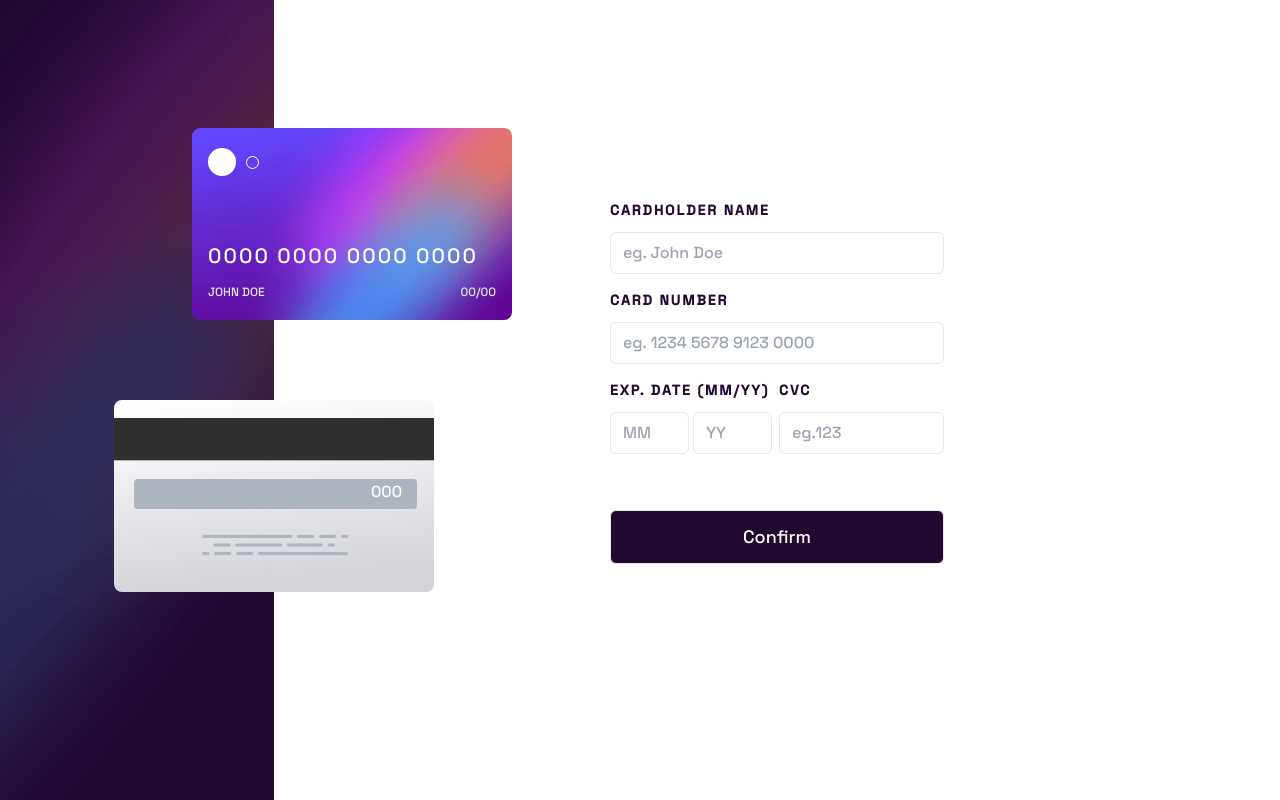
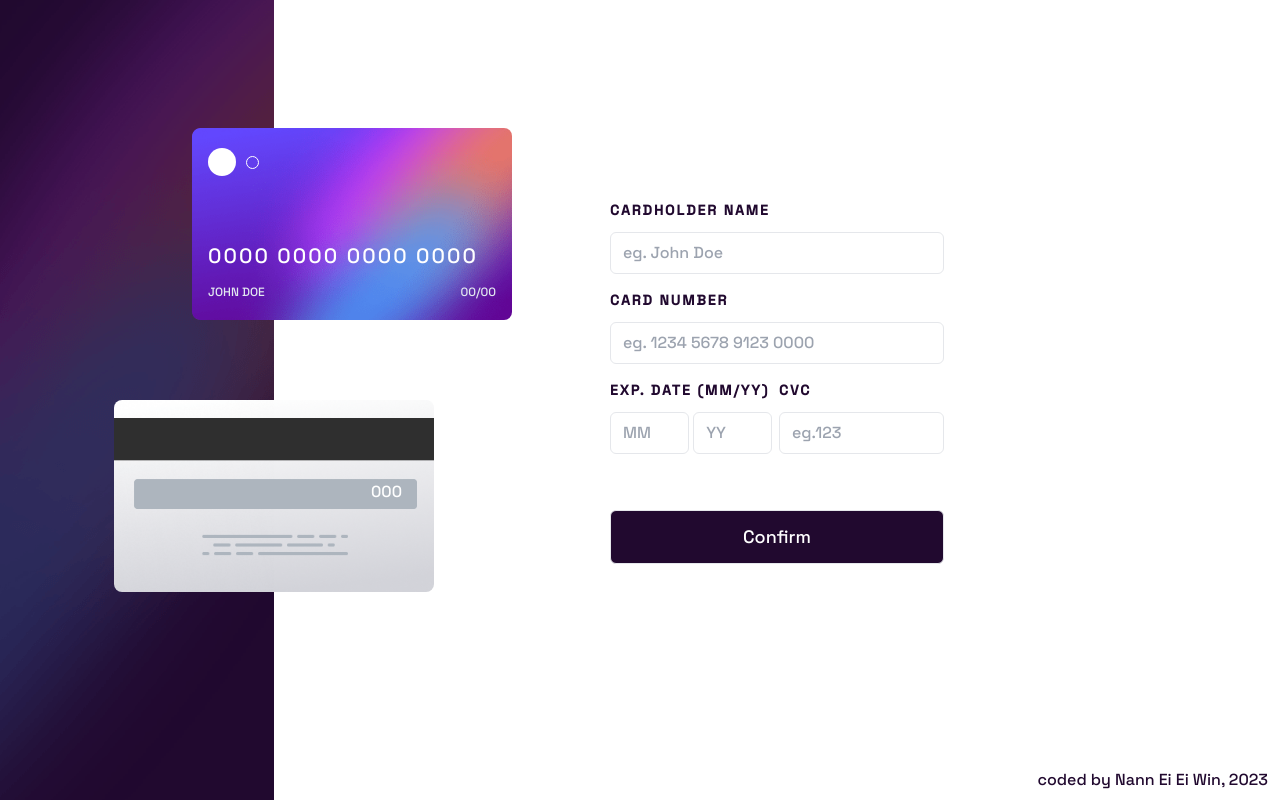
Before and after one commit to neew18/card-details-form-react, a React (Vite) app: page / in a window 1280 px wide. Built offline with nearby package versions, Linux system fonts and the light colour scheme.

Commit message:
Add footer

```diff
--- /dev/null
+++ b/src/Footer.jsx
@@ -0,0 +1,21 @@
+import React from "react";
+
+function Footer() {
+  return (
+    <footer className="mb-2 lg:mb-0 lg:fixed lg:bottom-2 lg:right-3">
+      <p className="text-[#21092f]">
+        coded by{" "}
+        <a
+          className=" hover:font-bold"
+          href="https://portfolio-neew.netlify.app/"
+          target={"_blank"}
+        >
+          Nann Ei Ei Win
+        </a>
+        , 2023
+      </p>
+    </footer>
+  );
+}
+
+export default Footer;
--- a/src/FormComponent.jsx
+++ b/src/FormComponent.jsx
@@ -1,12 +1,13 @@
 import React from "react";
 import FormState from "./FormState";
 import FormCompleteState from "./FormCompleteState";
-
+import Footer from "./Footer";
 function FormComponent() {
   return (
-    <div className="FormComponent flex justify-center items-center mt-14 md:mt-32 lg:mt-0 lg:ml-60 lg:mr-10 xl:mx-80 ">
+    <div className="FormComponent flex justify-center flex-col items-center mt-14 md:mt-32 lg:mt-0 lg:ml-60 lg:mr-10 xl:mx-80 ">
       <FormState />
       <FormCompleteState />
+      <Footer />
     </div>
   );
 }
```
